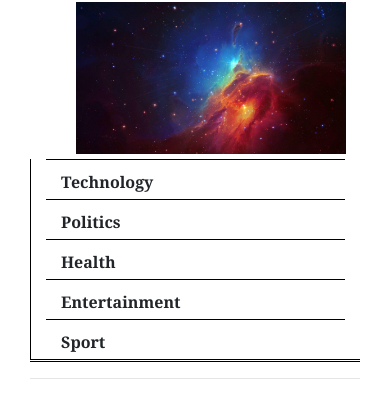
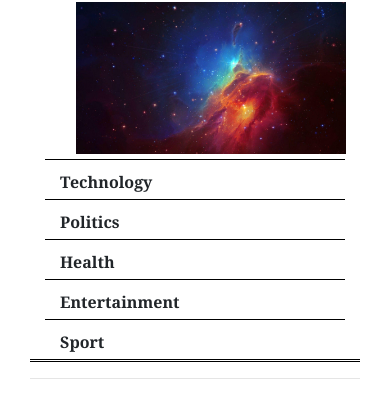
Before and after one commit to jaithsandiv/Group-20-Project, a plain HTML site: page index.html in a window 390 px wide. Shown: the part 1705-2114 px from the top of the page. Drawn offline with Linux system fonts and the light colour scheme.

Commit message:
media query added

```diff
--- a/style.css
+++ b/style.css
@@ -56,3 +56,9 @@
 .container .row.mainrow .col-xl-3 {
     border-left: 1px solid black;
 }
+
+@media (max-width:1199.98px){
+	.container .row.mainrow .col-xl-3 {
+    border-left: 0px;
+}
+}
```
